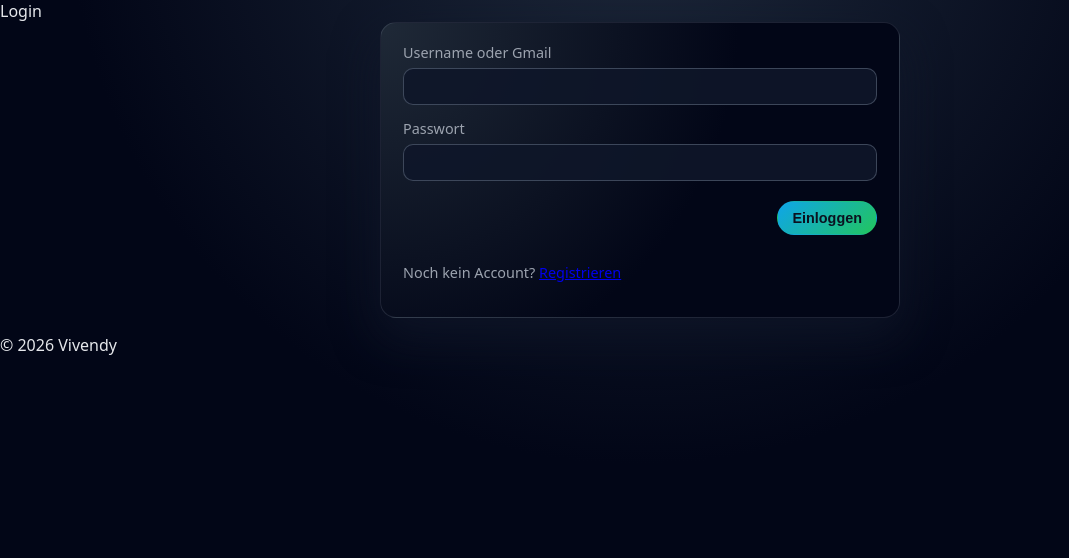
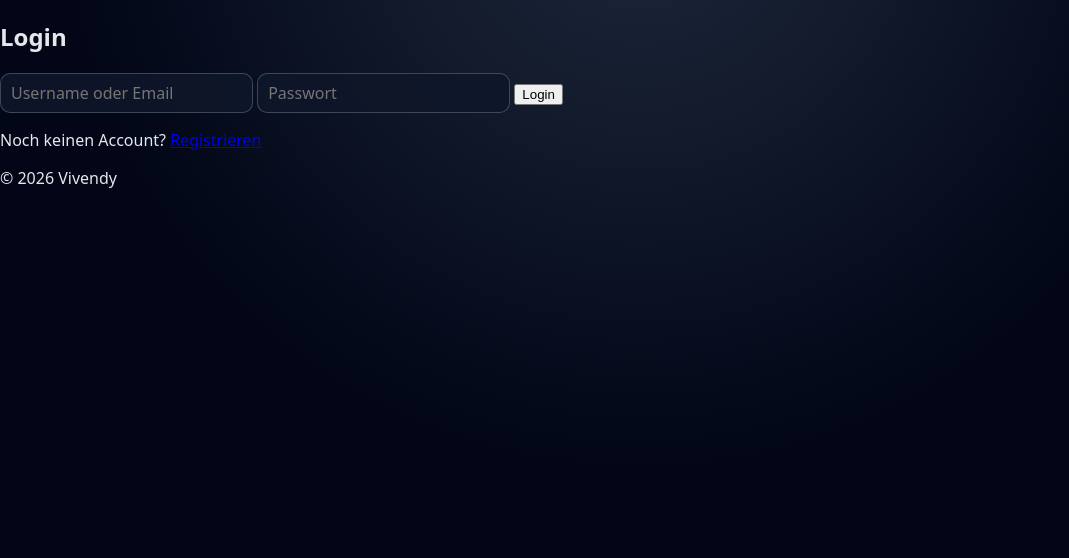
Before and after one commit to luki2005/vivendy, a Flask app: page /login in a window 1280 px wide. Shown: the part 108-666 px from the top of the page, without its empty margins (0-1069 px from the left). Run offline with Flask 3, Linux system fonts and the light colour scheme.

Commit message:
Update login.html

```diff
--- a/templates/login.html
+++ b/templates/login.html
@@ -1,29 +1,16 @@
 {% extends "base.html" %}
 
-{% block title %}Login – Vivwendy{% endblock %}
-{% block header %}Login{% endblock %}
+{% block title %}Login{% endblock %}
+{% block header %}<h2>Login</h2>{% endblock %}
 
 {% block content %}
-  <form class="form-card" method="post">
-    {% if error %}
-      <p class="error">{{ error }}</p>
-    {% endif %}
-
-    <label> Username oder Gmail
-      <input type="text" name="login" required>
-    </label>
-
-    <label> Passwort
-      <input type="password" name="password" required>
-    </label>
-
-    <div class="form-actions">
-      <button class="btn primary" type="submit">Einloggen</button>
-    </div>
-
-    <p class="muted">
-      Noch kein Account?
-      <a href="{{ url_for('register') }}">Registrieren</a>
-    </p>
-  </form>
+<div class="form-box">
+    {% if error %}<p class="error">{{ error }}</p>{% endif %}
+    <form method="post">
+        <input type="text" name="login" placeholder="Username oder Email" required>
+        <input type="password" name="password" placeholder="Passwort" required>
+        <button type="submit">Login</button>
+    </form>
+    <p>Noch keinen Account? <a href="{{ url_for('register') }}">Registrieren</a></p>
+</div>
 {% endblock %}
```
